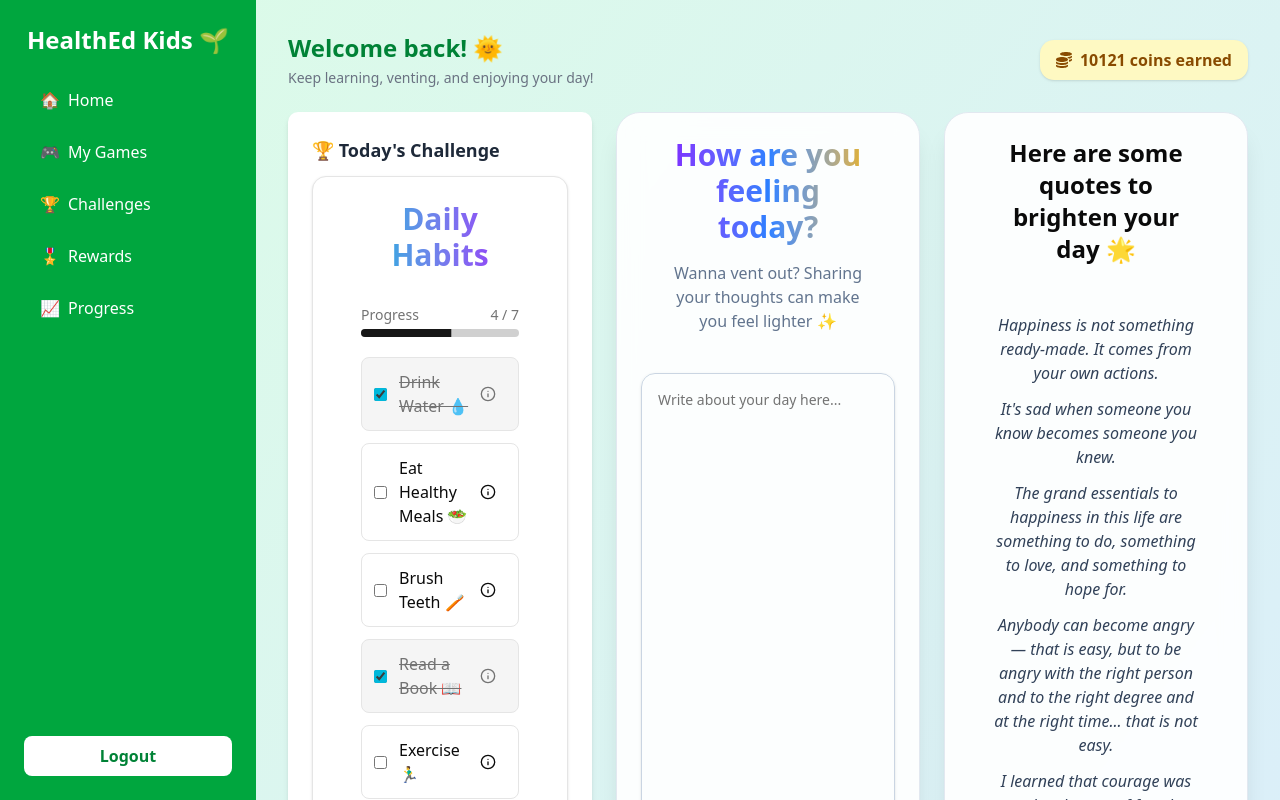
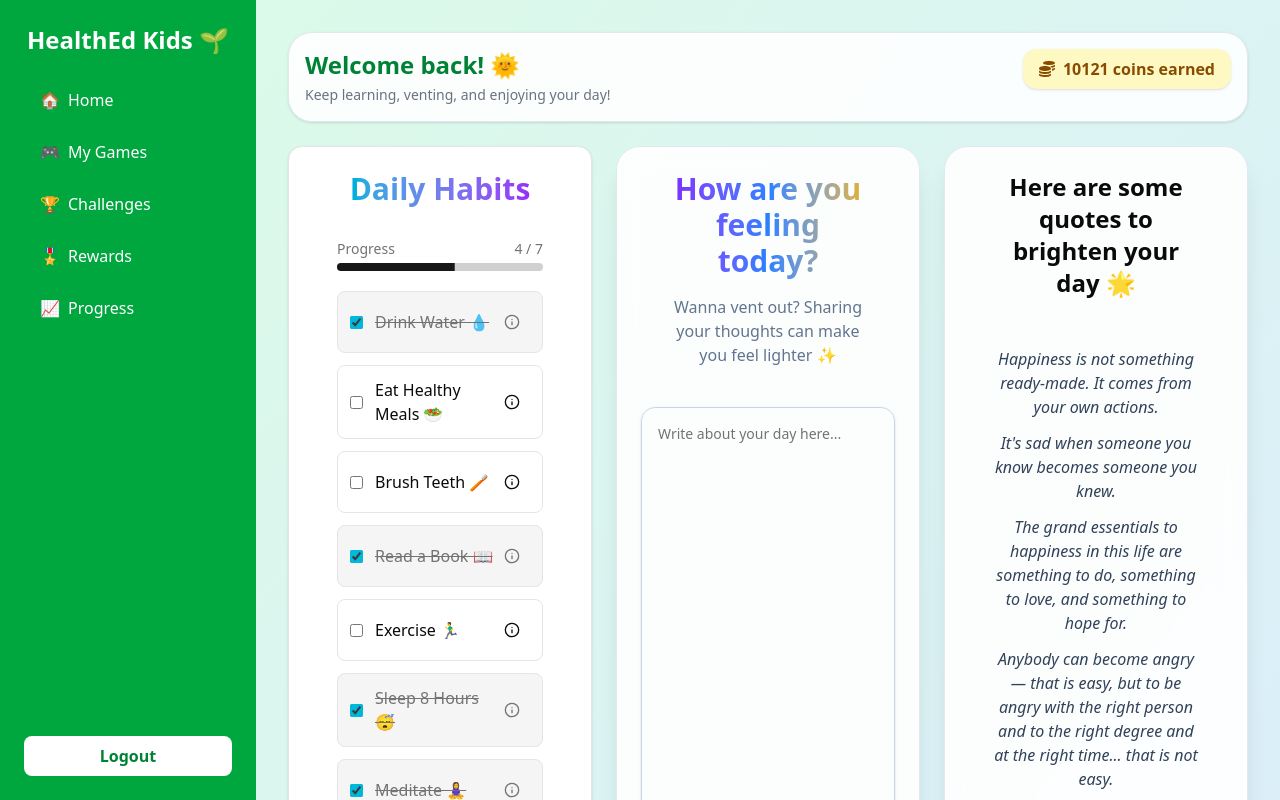
Before and after one commit to vickvey/teamspark, a Next.js app: page /child in a window 1280 px wide. Shown: the top 800 px of the page. Built offline with nearby package versions, Linux system fonts and the light colour scheme.

Commit message:
update the codes

```diff
--- a/src/app/(dashboard)/child/page.tsx
+++ b/src/app/(dashboard)/child/page.tsx
@@ -3,17 +3,6 @@ import { HabitTracker } from "@/components/dashboard/child/habit-tracker";
 import MoodQuotes from "@/components/dashboard/child/mood-quotes";
 import MoodJournal from "@/components/dashboard/child/mood-journal";
 import MoodActivity from "@/components/dashboard/child/mood-activity";
-
-// 🏆 Card 1 — Today's Challenge
-const TodayChallenge: React.FC = () => {
-  return (
-    <div className="bg-white rounded-lg shadow-md p-6">
-      <h3 className="text-lg font-semibold mb-3">🏆 Today&apos;s Challenge</h3>
-      {/* Embed the Habit Tracker */}
-      <HabitTracker userId="demo-user-123" />
-    </div>
-  );
-};
 
 // 🎖️ Card 2 — Rewards
 const RewardsCard: React.FC = () => (
@@ -53,7 +42,8 @@ const FunTipCard: React.FC = () => (
 const ChildDashboard = () => {
   return (
     <div className="grid grid-cols-1 md:grid-cols-2 xl:grid-cols-3 gap-6">
-      <TodayChallenge />
+      {/* <TodayChallenge /> */}
+      <HabitTracker userId="demo-user-123" />
       <MoodJournal />
       <MoodQuotes />
       <MoodActivity />
--- a/src/components/dashboard/child/dashboard-header.tsx
+++ b/src/components/dashboard/child/dashboard-header.tsx
@@ -17,8 +17,8 @@ export default function Header({ toggleSidebar }: HeaderProps) {
     : "Welcome back! 🌞";
 
   return (
-    <div className="flex flex-col md:flex-row md:items-center justify-between mb-6 gap-3">
-      {/* Left: Sidebar toggle + Greeting */}
+    <div className="mb-6">
+      <div className="flex items-start justify-between gap-4 bg-white/90 border border-slate-200 rounded-3xl p-4 shadow-sm">
         <div className="flex items-center gap-3">
           {toggleSidebar && (
             <button
@@ -29,18 +29,20 @@ export default function Header({ toggleSidebar }: HeaderProps) {
             </button>
           )}
           <div>
-          <h2 className="text-2xl font-bold text-green-700">{moodGreeting}</h2>
+            <h2 className="text-2xl font-bold text-green-700">
+              {moodGreeting}
+            </h2>
             <p className="text-sm text-gray-500 mt-1">
               Keep learning, venting, and enjoying your day!
             </p>
           </div>
         </div>
 
-      {/* Right: Coins display */}
         <div className="flex items-center gap-2 bg-yellow-100 text-yellow-800 px-4 py-2 rounded-xl font-semibold shadow-sm">
           <FaCoins />
           <span>10121 coins earned</span>
         </div>
       </div>
+    </div>
   );
 }
--- a/src/components/dashboard/child/weekly-progress-card.tsx
+++ b/src/components/dashboard/child/weekly-progress-card.tsx
@@ -1,6 +1,15 @@
+import React from "react";
+import { Card, CardHeader, CardTitle, CardContent } from "@/components/ui/card";
+
 const WeeklyProgressCard: React.FC = () => (
-  <div className="bg-white rounded-lg shadow-md p-6 md:col-span-2">
-    <h3 className="text-lg font-semibold mb-3">📈 Weekly Progress</h3>
+  <Card className="md:col-span-2 p-6">
+    <CardHeader>
+      <CardTitle className="text-lg font-semibold">
+        📈 Weekly Progress
+      </CardTitle>
+    </CardHeader>
+
+    <CardContent>
       <div className="grid grid-cols-7 gap-3 text-center">
         {["Mon", "Tue", "Wed", "Thu", "Fri", "Sat", "Sun"].map((day, idx) => (
           <div key={idx} className="bg-green-100 rounded-lg py-4">
@@ -9,7 +18,8 @@ const WeeklyProgressCard: React.FC = () => (
           </div>
         ))}
       </div>
-  </div>
+    </CardContent>
+  </Card>
 );
 
 export default WeeklyProgressCard;
```
Lines whose indentation alone changed are shown as unchanged.
